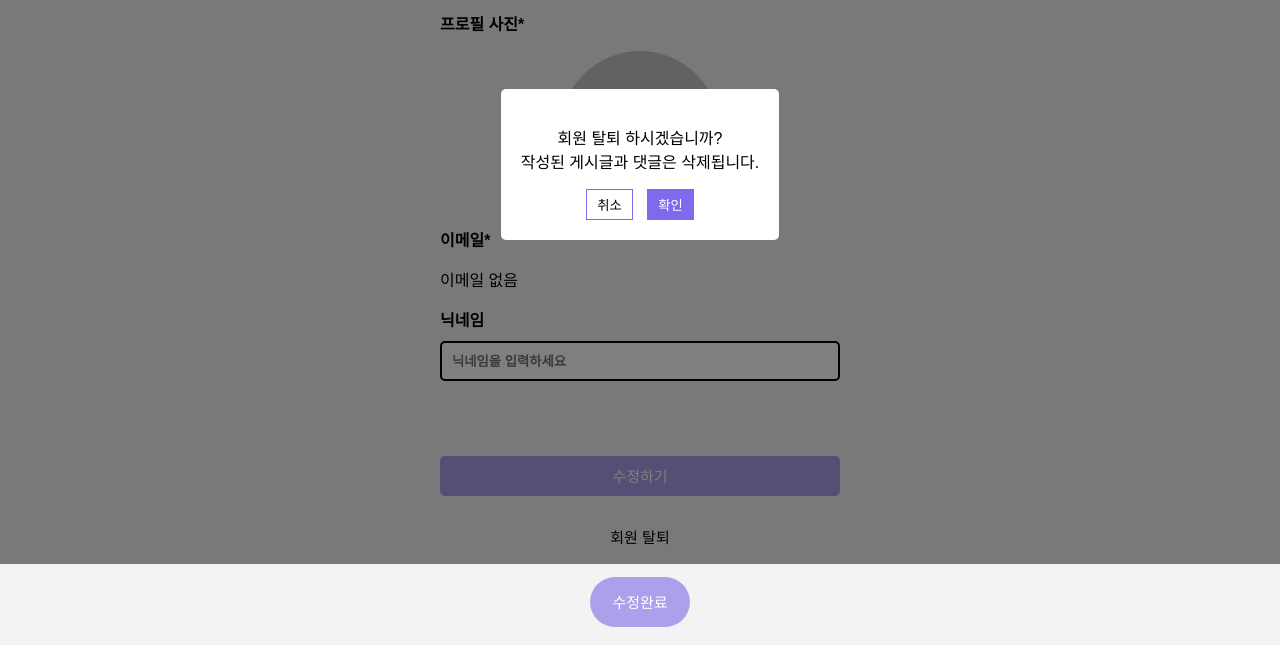
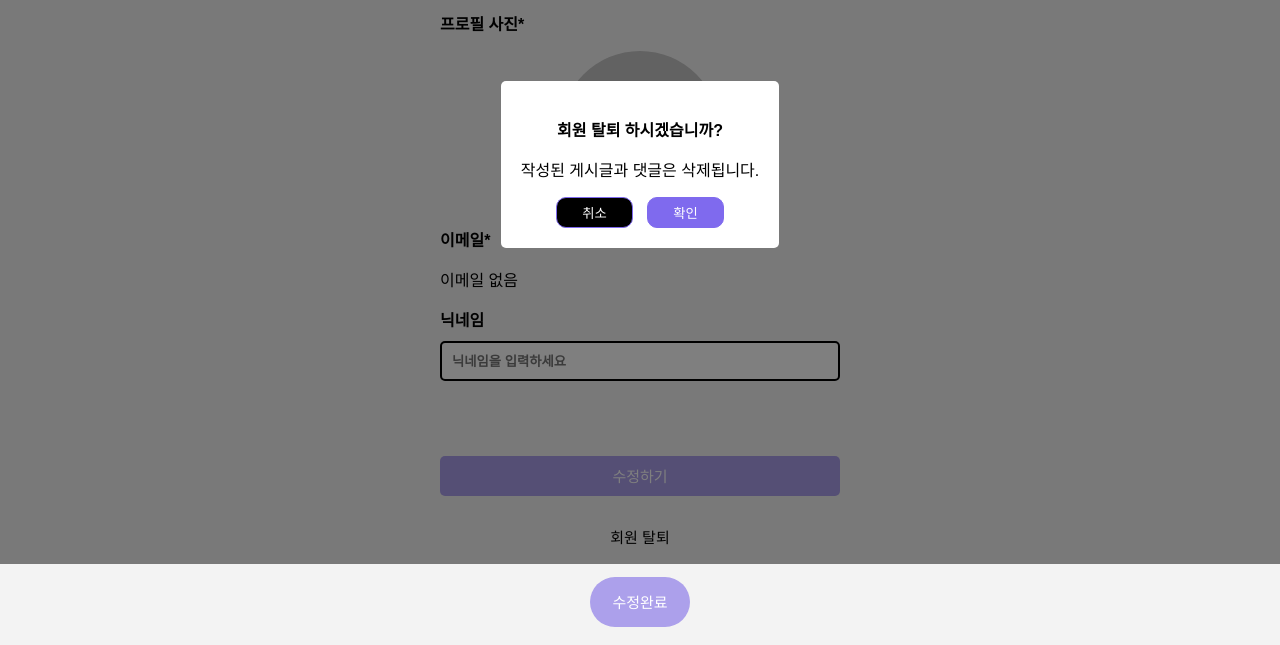
Before and after one commit to tracer12/say-anything-party-fe, a plain HTML site: page mypage/changeprofile/changeprofile.html in a window 1280 px wide. Both pictures are taken after a click on the button "회원 탈퇴". Shown: the part 236-881 px from the top of the page. Drawn offline with Linux system fonts and the light colour scheme.

Commit message:
fix: 회원탈퇴모달 디자인 수정

```diff
--- a/mypage/changeprofile/changeprofile.css
+++ b/mypage/changeprofile/changeprofile.css
@@ -205,6 +205,10 @@ a {
     justify-content: center;
 }
 
+.modal-delete-text {
+    font-weight: bold;
+}
+
 .modal-content {
     background-color: white;
     padding: 20px;
@@ -212,18 +216,21 @@ a {
     text-align: center;
 }
 
-.modal-button {
+.modal-cancel-button {
     margin-right: 10px;
-    padding: 5px 10px;
+    padding: 5px 25px;
+    color: white;
     border: 1px solid #7F6AEE;
-    background-color: white;
+    border-radius: 10px;
+    background-color: black;
     cursor: pointer;
 }
 
 .modal-button-confirm {
-    padding: 5px 10px;
+    padding: 5px 25px;
     border: 1px solid #7F6AEE;
     background-color: #7F6AEE;
+    border-radius: 10px;
     color: white;
     cursor: pointer;
 }
--- a/mypage/changeprofile/changeprofile.html
+++ b/mypage/changeprofile/changeprofile.html
@@ -73,8 +73,8 @@
 
             <div class="modal">
                 <div class="modal-content">
-                    <p>회원 탈퇴 하시겠습니까?<br>작성된 게시글과 댓글은 삭제됩니다.</p>
-                    <button class="modal-button" id="cancelButton">취소</button>
+                    <p class="modal-delete-text">회원 탈퇴 하시겠습니까?</p>작성된 게시글과 댓글은 삭제됩니다.</p>
+                    <button class="modal-cancel-button" id="cancelButton">취소</button>
                     <button class="modal-button-confirm" id="confirmButton">확인</button>
                 </div>
             </div>
--- a/mypage/changeprofile/changeprofile.js
+++ b/mypage/changeprofile/changeprofile.js
@@ -6,8 +6,8 @@ document.addEventListener('DOMContentLoaded', () => {
     const profileIcon = document.querySelector('.profile-icon');
     const deleteProfileButton = document.querySelector('.deleteprofile-button');
     const modal = document.querySelector('.modal');
-    const cancelButton = document.querySelector('.modal-button');
-    const confirmButton = document.querySelector('.modal-button-confirm');
+    const cancelButton = document.querySelector('#cancelButton');
+    const confirmButton = document.querySelector('#confirmButton');
     const profileImage = document.getElementById('profile-image');
     const dropdownMenu = document.getElementById('dropdown-menu');
     let profileImageUploaded = false;
@@ -22,10 +22,8 @@ document.addEventListener('DOMContentLoaded', () => {
         }
     });
 
-
     const user = JSON.parse(localStorage.getItem('loggedInUser')) || {};
     emailText.textContent = user.email || "이메일 없음";
-
 
     profileIcon.addEventListener('click', () => {
         if (!profileImageUploaded) {
@@ -50,7 +48,6 @@ document.addEventListener('DOMContentLoaded', () => {
             profileImageUploaded = false;
         }
     });
-
 
     nicknameInput.addEventListener('blur', () => {
         const nicknameValue = nicknameInput.value.trim();
@@ -122,6 +119,12 @@ document.addEventListener('DOMContentLoaded', () => {
         modal.style.display = "none";
     });
 
+    window.addEventListener('click', (e) => {
+        if (e.target === modal) {
+            modal.style.display = "none";
+        }
+    });
+
     confirmButton.addEventListener('click', () => {
         let users = JSON.parse(localStorage.getItem('users')) || [];
         users = users.filter(u => u.email !== user.email);
--- a/posts/list/list.css
+++ b/posts/list/list.css
@@ -152,7 +152,7 @@ a {
 
 .post-date {
     font-size: 14px;
-    color: #888;
+    color: black;
 }
 
 .post-card-line {
```
